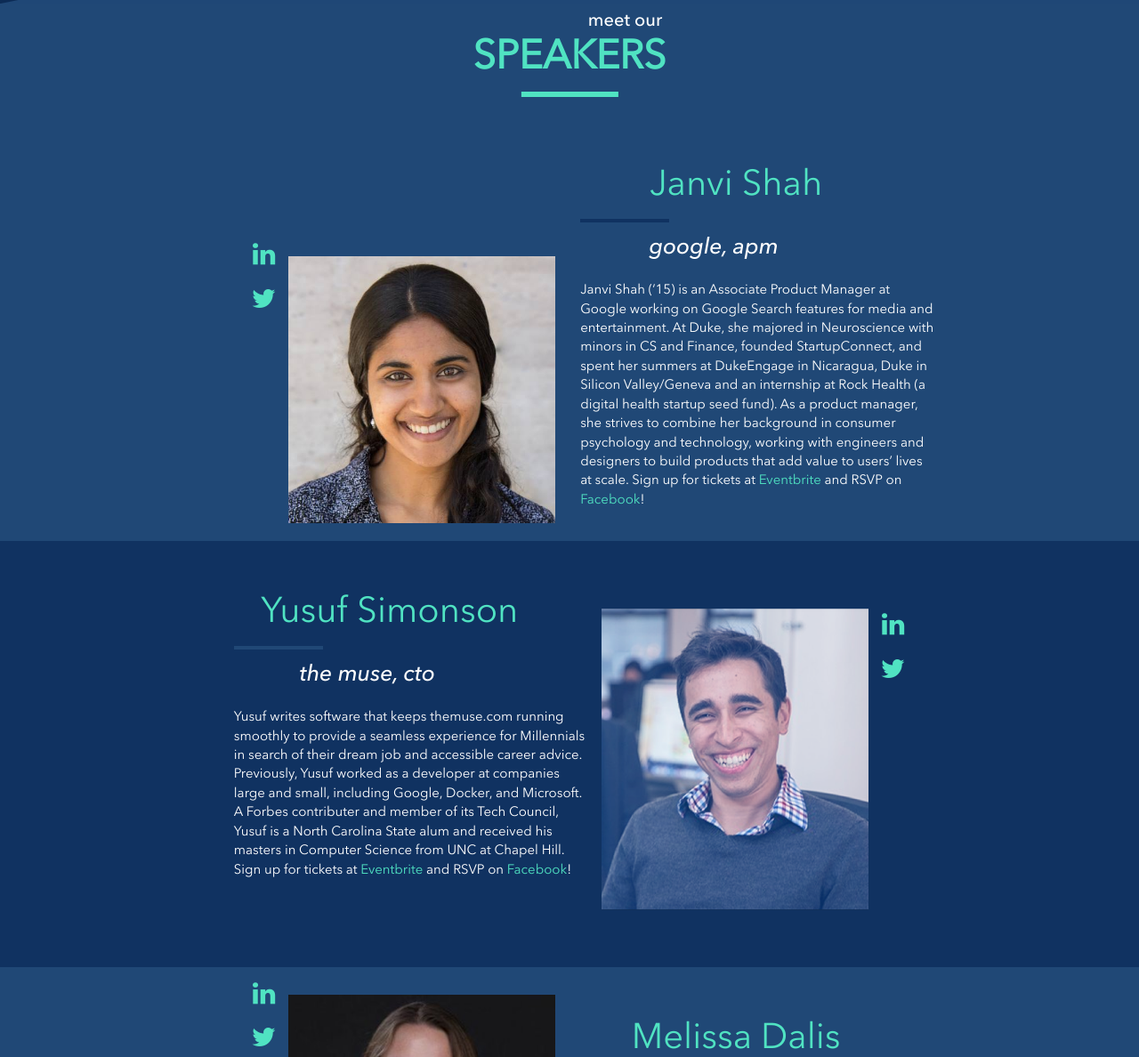
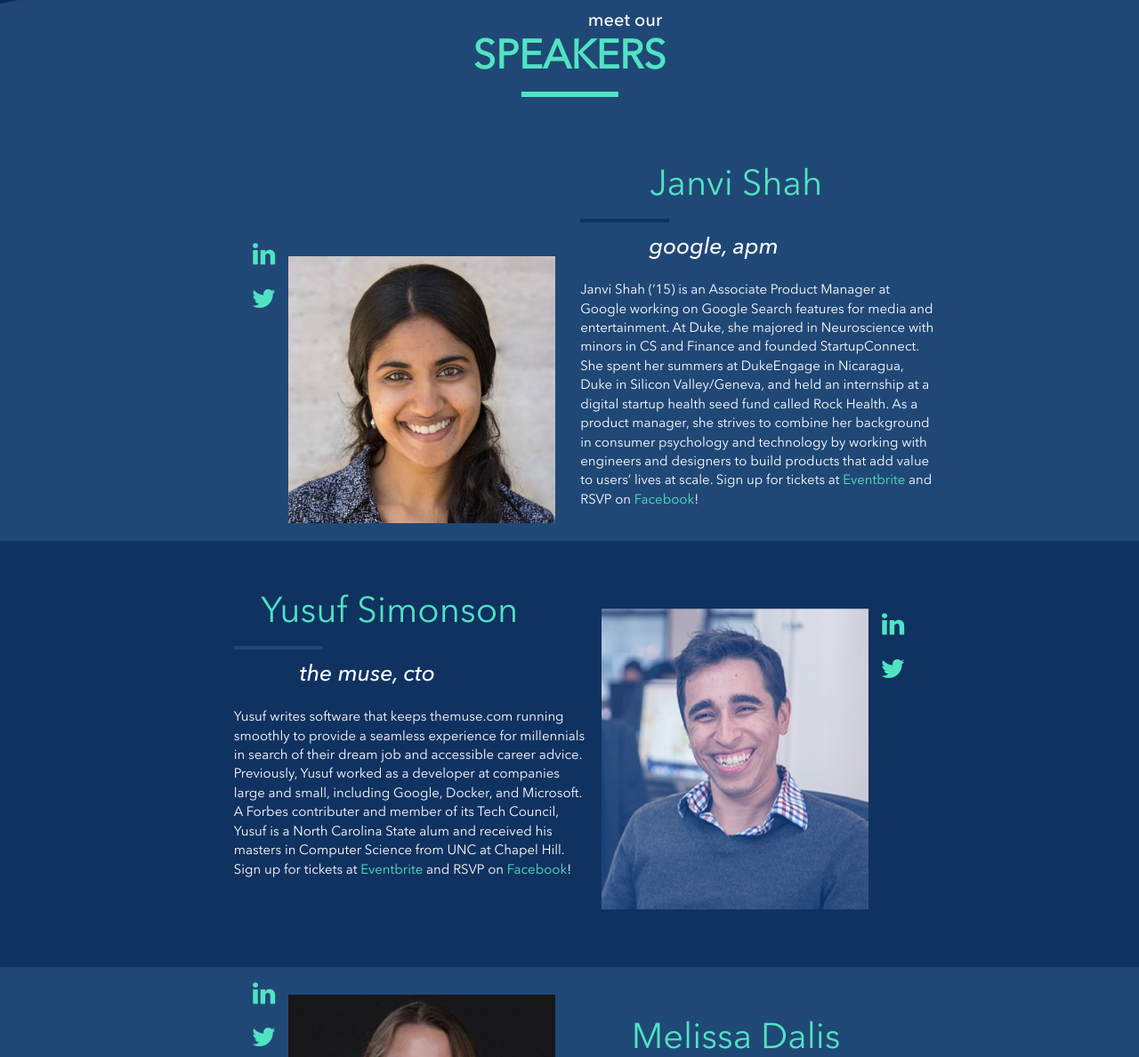
Before and after one commit to patriciaa/hackduke-education-landing, a plain HTML site: page index.html in a window 1280 px wide. Shown: the part 1479-2667 px from the top of the page at 89% size. Drawn offline with nearby package versions, Linux system fonts and the light colour scheme.

Commit message:
did better english

```diff
--- a/index.html
+++ b/index.html
@@ -62,7 +62,7 @@
     <div id="why-education">
       <img src="images/line-teal.svg" class="line-teal">
       <div class="why-text">
-        HackDuke Education brings <br> <span class="green-color">incredible talent in tech</span> <br>  back to Duke to share their experiences, skills, and opportunities.
+        HackDuke Education brings <br> <span class="green-color">incredible talent in tech</span> <br>  to Duke to share their experiences, skills, and opportunities.
         <!-- HackDuke Education is a dream: if we can bring some of our incredible talent in tech back to Duke and share their experiences, <span class="green-color"> everyone </span> in this community will benefit. -->
       </div>
       <img src="images/line-teal.svg" class="line-teal">
@@ -89,7 +89,7 @@
           <hr class="name-title-separator" style="border-color:#103261;"/>
           <div class="title">google, apm</div>
           <div class="info">
-            Janvi Shah (’15) is an Associate Product Manager at Google working on Google Search features for media and entertainment. At Duke, she majored in Neuroscience with minors in CS and Finance, founded StartupConnect, and spent her summers at DukeEngage in Nicaragua, Duke in Silicon Valley/Geneva and an internship at Rock Health (a digital health startup seed fund). As a product manager, she strives to combine her background in consumer psychology and technology, working with engineers and designers to build products that add value to users’ lives at scale.
+            Janvi Shah (’15) is an Associate Product Manager at Google working on Google Search features for media and entertainment. At Duke, she majored in Neuroscience with minors in CS and Finance and founded StartupConnect. She spent her summers at DukeEngage in Nicaragua, Duke in Silicon Valley/Geneva, and held an internship at a digital startup health seed fund called Rock Health. As a product manager, she strives to combine her background in consumer psychology and technology by working with engineers and designers to build products that add value to users’ lives at scale.
             <!-- TODO -->
             Sign up for tickets at <a href="">Eventbrite</a> and RSVP on <a href="">Facebook</a>!
           </div>
@@ -102,7 +102,7 @@
           <div class="name"> Yusuf Simonson</div>
           <hr class="name-title-separator" style="border-color:#204876;"/>
           <div class="title"> the muse, cto </div>
-          <div class="info"> Yusuf writes software that keeps themuse.com running smoothly to provide a seamless experience for Millennials in search of their dream job and accessible career advice. Previously, Yusuf worked as a developer at companies large and small, including Google, Docker, and Microsoft. A Forbes contributer and member of its Tech Council, Yusuf is a North Carolina State alum and received his masters in Computer Science from UNC at Chapel Hill.
+          <div class="info"> Yusuf writes software that keeps themuse.com running smoothly to provide a seamless experience for millennials in search of their dream job and accessible career advice. Previously, Yusuf worked as a developer at companies large and small, including Google, Docker, and Microsoft. A Forbes contributer and member of its Tech Council, Yusuf is a North Carolina State alum and received his masters in Computer Science from UNC at Chapel Hill.
             <!-- TODO -->
 
             Sign up for tickets at <a href="">Eventbrite</a> and RSVP on <a href="">Facebook</a>!
```
